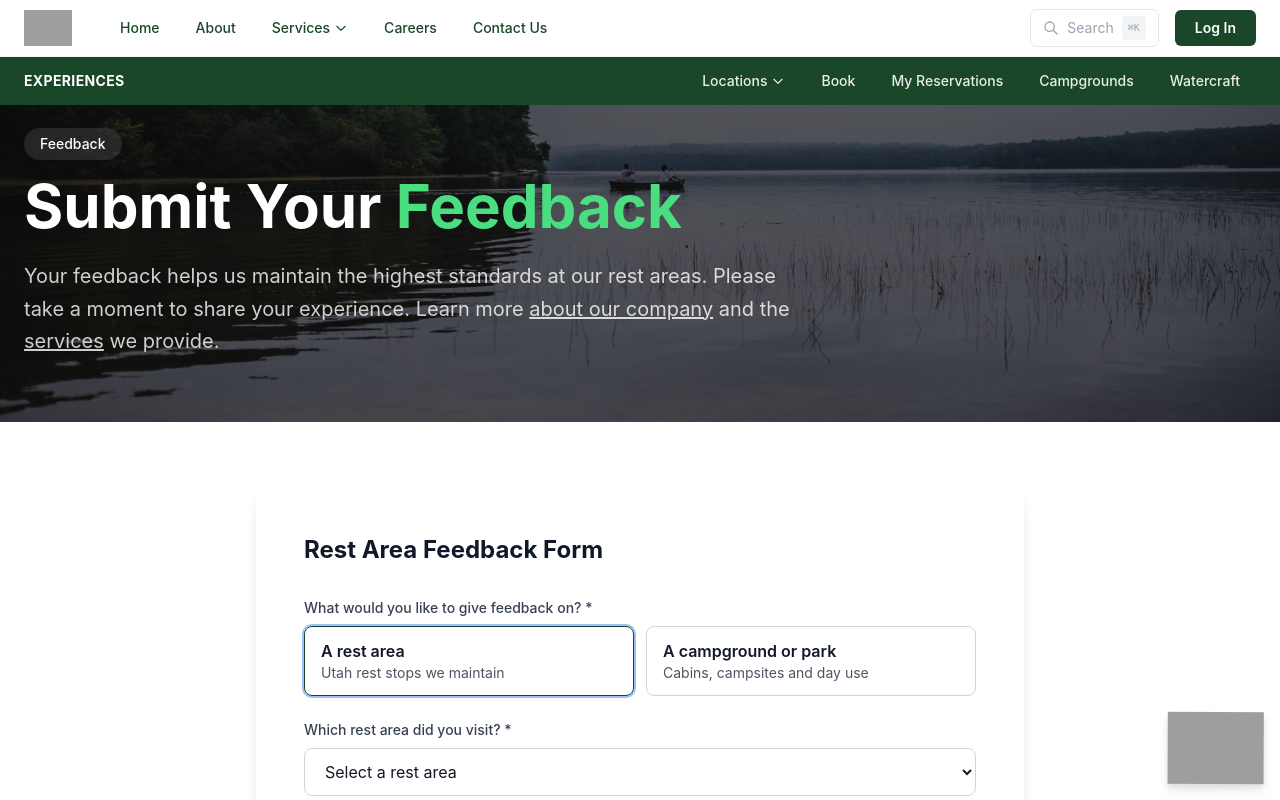
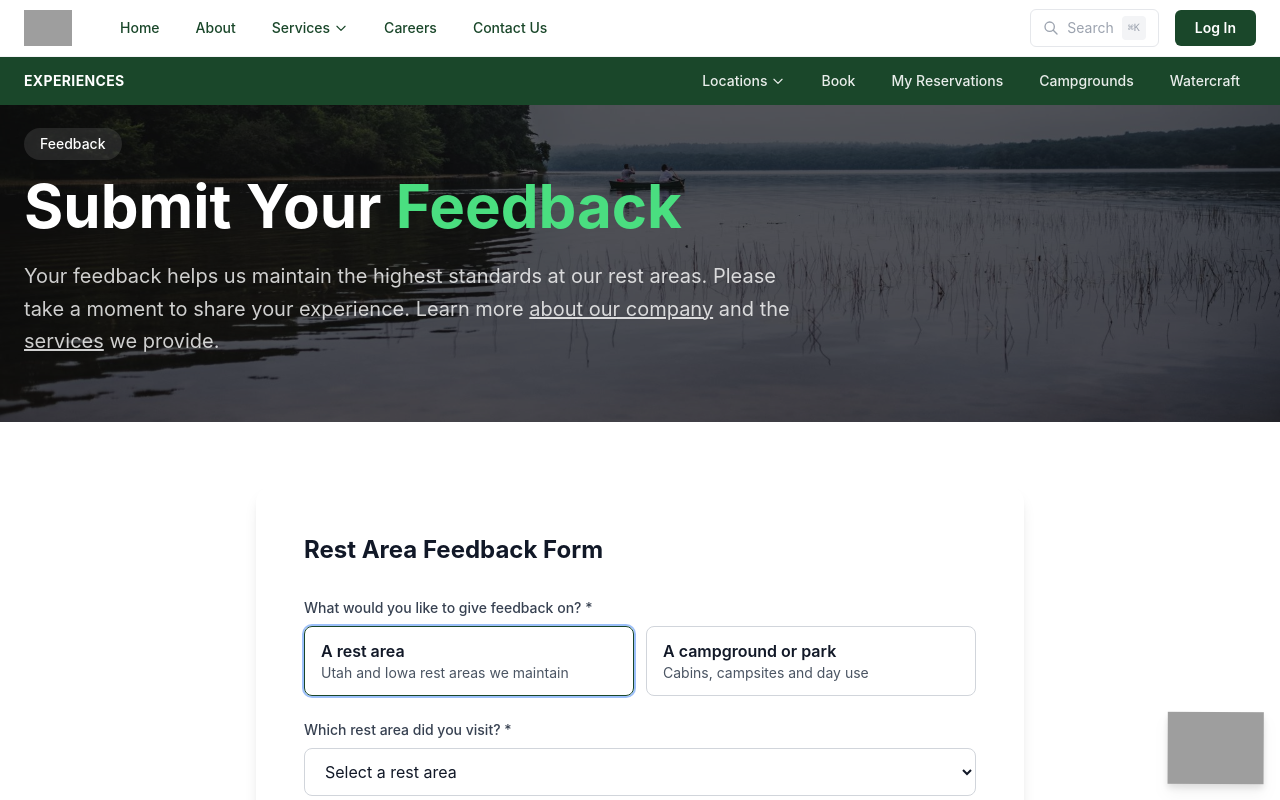
Before and after one commit to acadiamarketingmaine-hue/baserves-next, a Next.js app: page /leave-a-review in a window 1280 px wide. Shown: the top 800 px of the page. Built offline with nearby package versions, Linux system fonts and the light colour scheme; grey boxes are pictures that could not be loaded.

Commit message:
The review form's rest-area option named only Utah, leaving out the Iowa rest areas

```diff
--- a/src/app/leave-a-review/page.tsx
+++ b/src/app/leave-a-review/page.tsx
@@ -188,7 +188,7 @@ export default function LeaveReviewPage() {
                   </span>
                   <div className="grid sm:grid-cols-2 gap-3">
                     {([
-                      { value: 'rest-area', title: 'A rest area', detail: 'Utah rest stops we maintain' },
+                      { value: 'rest-area', title: 'A rest area', detail: 'Utah and Iowa rest areas we maintain' },
                       { value: 'campground', title: 'A campground or park', detail: 'Cabins, campsites and day use' },
                     ] as const).map(option => (
                       <button
```
